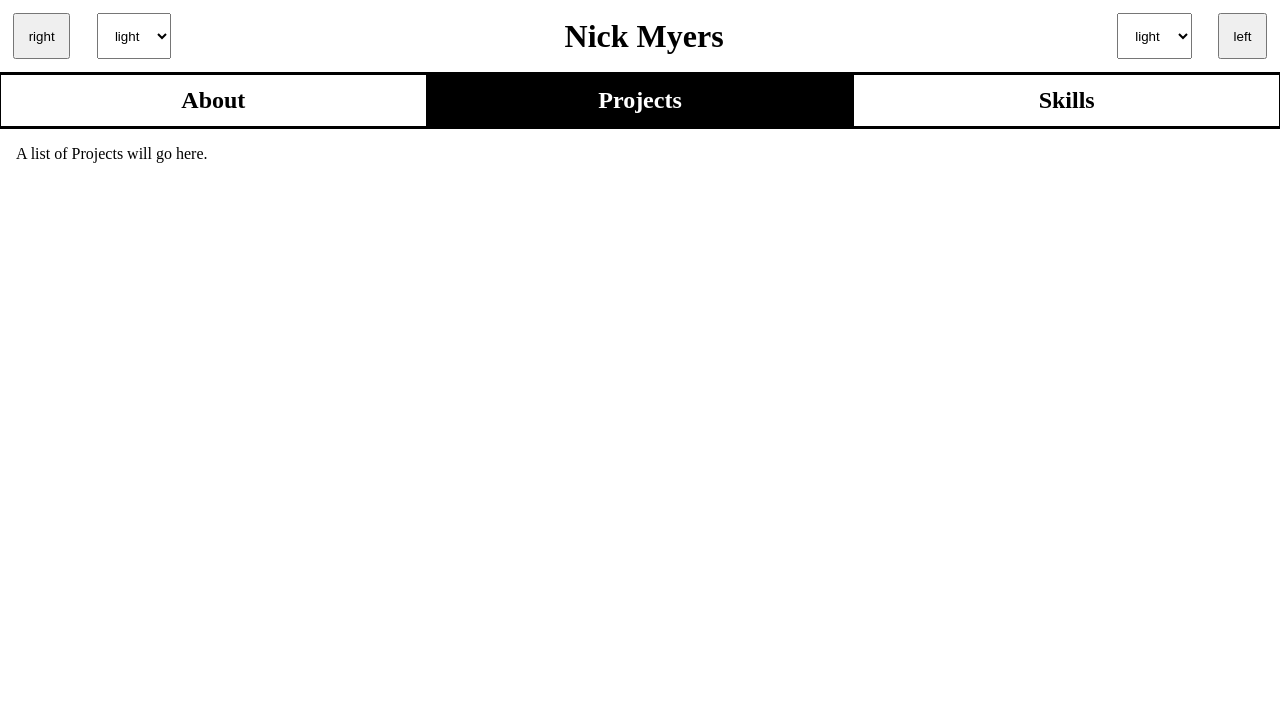
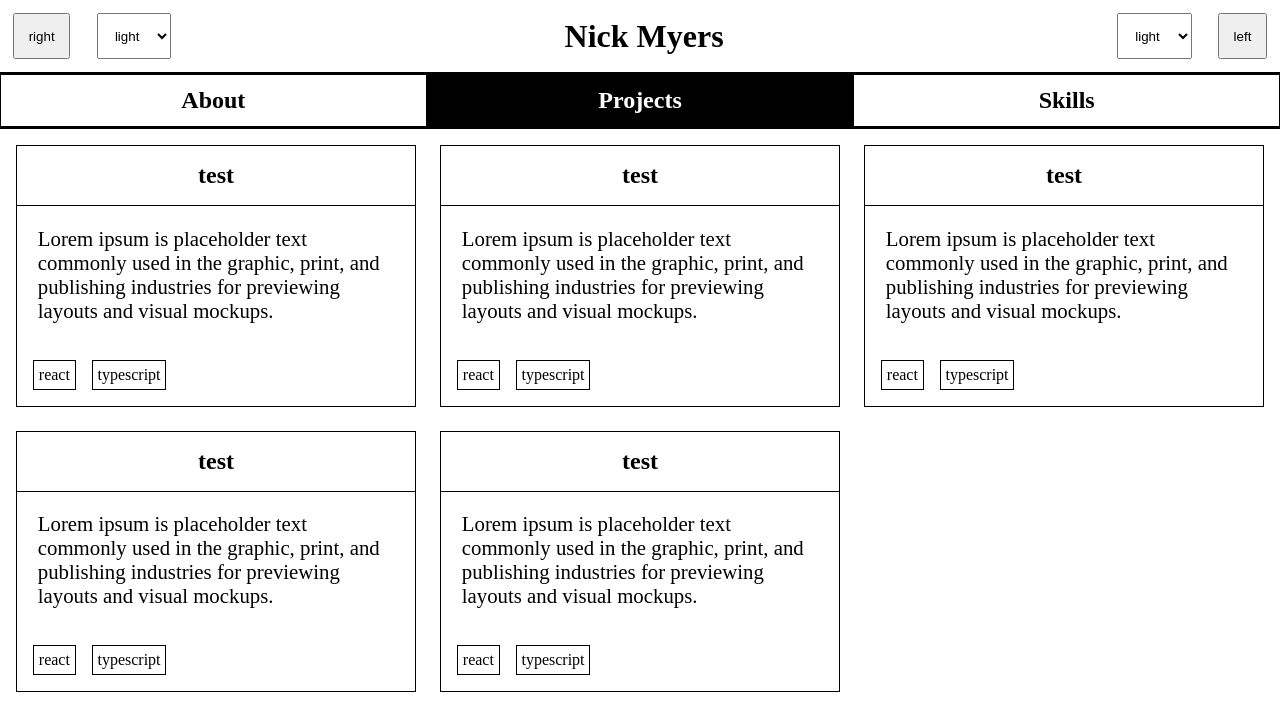
Before and after one commit to nicholas-myers/dev-portfolio, a React (Create React App) app: page /projects in a window 1280 px wide. Shown: the top 714 px of the page. Built offline with nearby package versions, Linux system fonts and the light colour scheme.

Commit message:
added styling for the card list and grid positioning, changed fields to display

```diff
--- /dev/null
+++ b/src/components/ProjectCard.tsx
@@ -0,0 +1,15 @@
+import ProjectViewModel from "../models/ProjectViewModel"
+
+const ProjectCard = ({ project }: { project: ProjectViewModel }) => {
+    return (
+        <div className="project-card">
+            <div className="project-card-header">
+                <h2>{project.name}</h2>
+            </div>
+            <div className="project-card-content">{project.description}</div>
+            <div className="project-card-tags">{project.tags.map(t => <p className="tag">{t}</p>)}</div>
+        </div>
+    )
+}
+
+export default ProjectCard
--- a/src/components/Projects.tsx
+++ b/src/components/Projects.tsx
@@ -1,6 +1,14 @@
+import projectList from "../data/project-list"
+import ProjectCard from "./ProjectCard"
+
 const Projects = () => {
+
     return (
-        <div>A list of Projects will go here.</div>
+        <div className="project-container">
+            <div className="project-list">
+                {projectList.map(p => <ProjectCard project={p} />)}
+            </div>
+        </div>
     )
 }
 
--- /dev/null
+++ b/src/data/project-list.ts
@@ -0,0 +1,41 @@
+import Project from "../models/ProjectViewModel"
+
+const projectList: Project[] = [
+    {
+        name: "test",
+        url: "url.com",
+        git: "github.com",
+        description: "Lorem ipsum is placeholder text commonly used in the graphic, print, and publishing industries for previewing layouts and visual mockups.",
+        tags: ["react", "typescript"]
+    },
+    {
+        name: "test",
+        url: "url.com",
+        git: "github.com",
+        description: "Lorem ipsum is placeholder text commonly used in the graphic, print, and publishing industries for previewing layouts and visual mockups.",
+        tags: ["react", "typescript"]
+    },
+    {
+        name: "test",
+        url: "url.com",
+        git: "github.com",
+        description: "Lorem ipsum is placeholder text commonly used in the graphic, print, and publishing industries for previewing layouts and visual mockups.",
+        tags: ["react", "typescript"]
+    },
+    {
+        name: "test",
+        url: "url.com",
+        git: "github.com",
+        description: "Lorem ipsum is placeholder text commonly used in the graphic, print, and publishing industries for previewing layouts and visual mockups.",
+        tags: ["react", "typescript"]
+    },
+    {
+        name: "test",
+        url: "url.com",
+        git: "github.com",
+        description: "Lorem ipsum is placeholder text commonly used in the graphic, print, and publishing industries for previewing layouts and visual mockups.",
+        tags: ["react", "typescript"]
+    },
+]
+
+export default projectList
--- a/src/index.css
+++ b/src/index.css
@@ -1,3 +1,4 @@
 @import "./styles/general.css";
 @import "./styles/header.css";
 @import "./styles/dashboard.css";
+@import "./styles/projects.css";
--- a/src/index.tsx
+++ b/src/index.tsx
@@ -2,7 +2,7 @@ import React from 'react';
 import ReactDOM from 'react-dom/client';
 import './index.css';
 import { createBrowserRouter, RouterProvider } from 'react-router-dom';
-import { routes } from './routes';
+import { routes } from './data/routes';
 
 const router = createBrowserRouter(routes)
 
--- /dev/null
+++ b/src/models/ProjectViewModel.ts
@@ -0,0 +1,9 @@
+interface ProjectViewModel {
+    name: string
+    url: string
+    git: string
+    description: string
+    tags: string []
+}
+
+export default ProjectViewModel
--- /dev/null
+++ b/src/styles/projects.css
@@ -0,0 +1,46 @@
+.project-container {
+    display: flex;
+    justify-content: center;
+    align-items: center;
+    width: 100%;
+    max-width: 100%;
+}
+
+.project-list {
+    display: grid;
+    grid-template-columns: auto auto auto;
+    flex-flow: row wrap;
+    gap: 1.5em;
+}
+
+.project-card {
+    border: 1px solid black;
+}
+
+.project-card-header {
+    border-bottom: 1px solid black;
+    padding: 1em;
+    text-align: center;
+}
+
+.project-card-img {
+    height: 5em;
+    border-bottom: 1px solid black;
+}
+
+.project-card-content {
+    padding: 1em;
+    font-size: 1.3em;
+}
+
+.project-card-tags {
+    display: flex;
+    gap: 1em;
+    padding: 1em;
+}
+
+.tag {
+    border: 1px solid black;
+    width: max-content;
+    padding: 0.3em;
+}
```
Also changed, not shown: src/data/routes.tsx (renamed from src/routes.tsx, +5 -5 lines), src/styles/general.css (line endings or trailing spaces).
